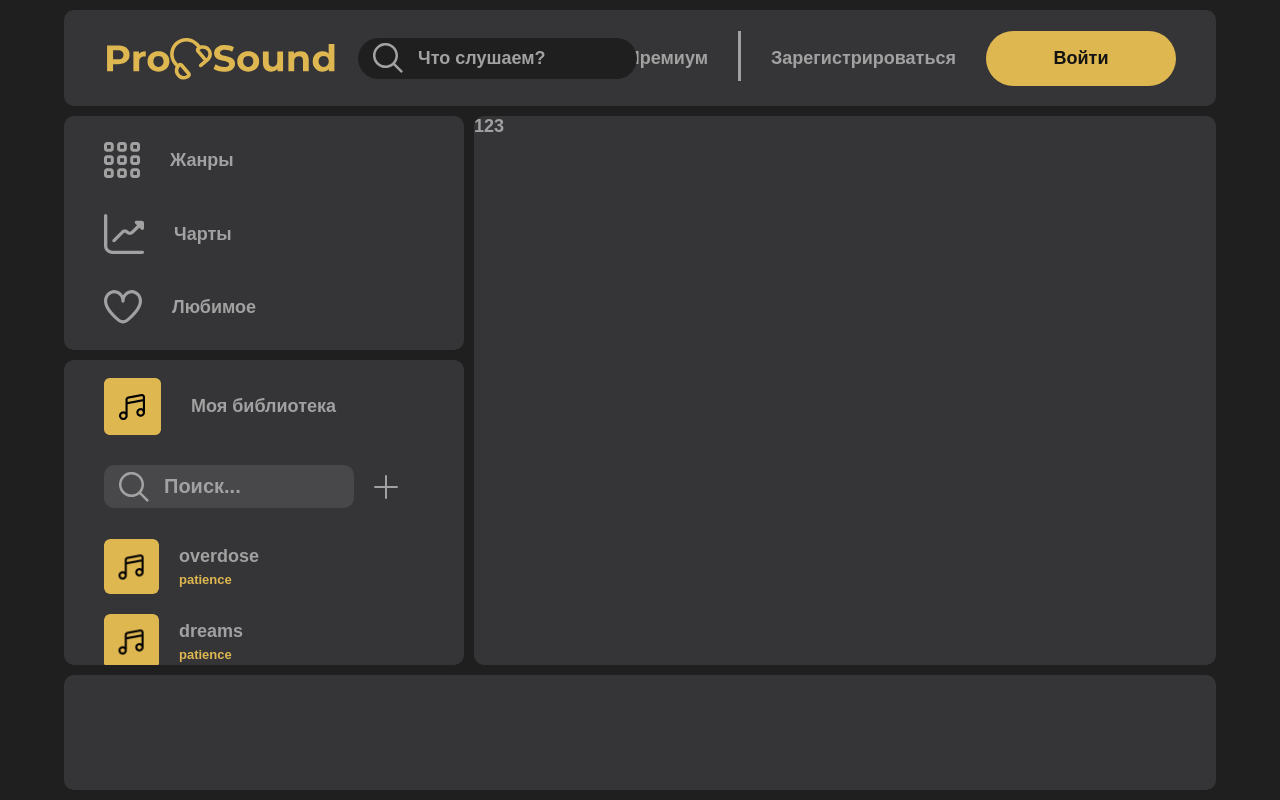
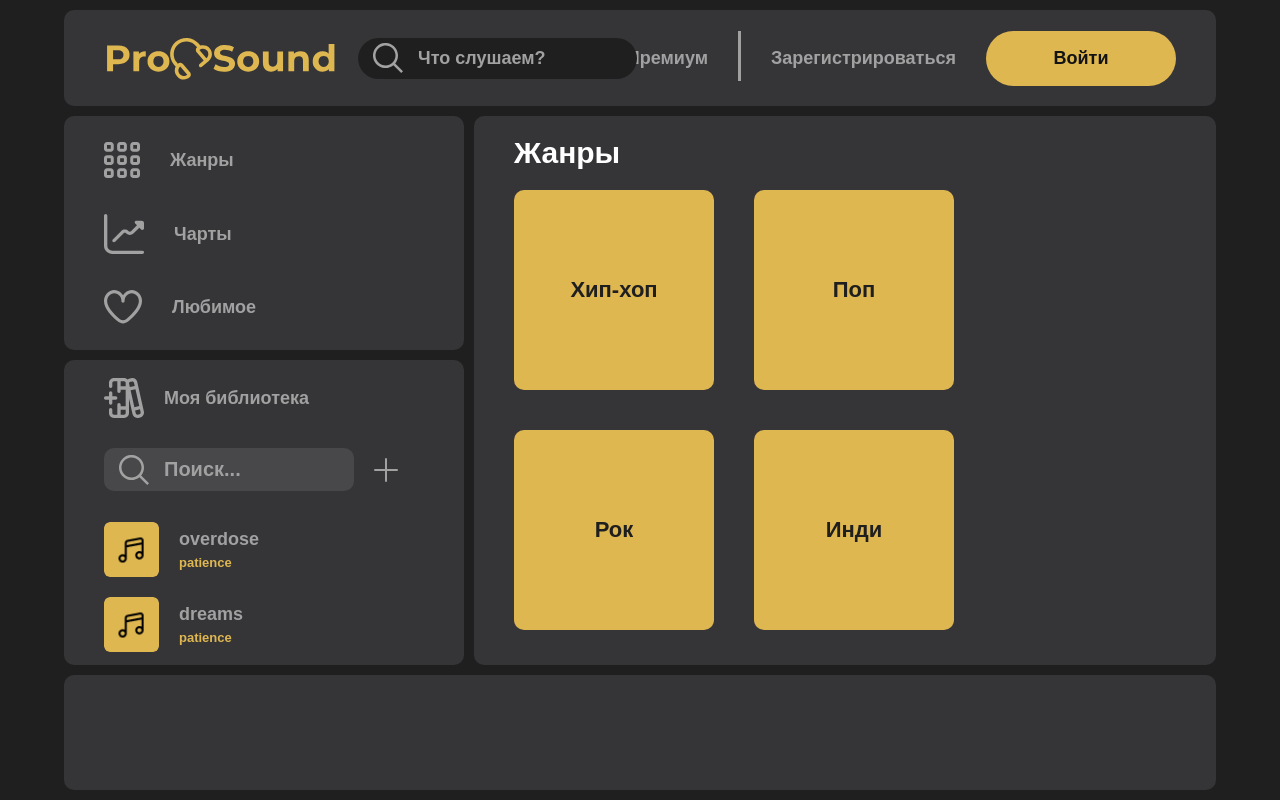
Before and after one commit to patience4you/ProSound, a Vue app: page / in a window 1280 px wide. Built offline with nearby package versions, Linux system fonts and the light colour scheme.

Commit message:
genres content add

```diff
--- a/src/components/Aside/AsidePlaylists.vue
+++ b/src/components/Aside/AsidePlaylists.vue
@@ -5,7 +5,9 @@
 
       <div class="aside-library__title">
         <a href="/genres" class="social-icons"></a>
-        <img src="@/assets/playlist.jpg" alt="">
+        <svg xmlns="http://www.w3.org/2000/svg" fill="#a1a1a1" id="Layer_1" data-name="Layer 1" viewBox="0 0 24 24" width="40" height="40">
+          <path d="m23.927,20.125l-3.971-17.729c-.359-1.615-1.969-2.634-3.581-2.275l-.976.218c-.466.104-.882.312-1.23.594-.547-.573-1.317-.931-2.17-.931h-6c-1.654,0-3,1.346-3,3v2c0,.552.447,1,1,1s1-.448,1-1v-2c0-.551.448-1,1-1h2v6c0,.552.447,1,1,1s1-.448,1-1v-1h3v10h-3v-1c0-.552-.447-1-1-1s-1,.448-1,1v6h-2c-.552,0-1-.449-1-1v-2c0-.552-.447-1-1-1s-1,.448-1,1v2c0,1.654,1.346,3,3,3h6c1.654,0,3-1.346,3-3v-8.706l2.097,9.364c.313,1.393,1.556,2.343,2.928,2.343.215,0,.434-.023.652-.072l.976-.218c.783-.175,1.451-.644,1.881-1.321.43-.678.569-1.482.394-2.265Zm-7.974-12.727l2.928-.655,2.267,10.122-2.929.654-2.267-10.121Zm-.118-5.108s1.122-.242,1.195-.242c.188,0,.372.053.534.156.226.144.382.366.44.627l.439,1.96-2.928.655-.439-1.962c-.119-.539.221-1.074.759-1.194Zm-5.835,2.71v-3h2c.552,0,1,.449,1,1v2h-3Zm2,17h-2v-3h3v2c0,.551-.448,1-1,1Zm9.844-.683c-.143.226-.365.382-.627.44l-.976.218c-.537.117-1.072-.219-1.193-.756l-.392-1.749,2.929-.653.391,1.745c.059.261.012.53-.132.755ZM3,13H1c-.553,0-1-.448-1-1s.447-1,1-1h2v-2c0-.552.447-1,1-1s1,.448,1,1v2h2c.553,0,1,.448,1,1s-.447,1-1,1h-2v2c0,.552-.447,1-1,1s-1-.448-1-1v-2Z"/>
+        </svg>
         <div id="title">Моя библиотека</div>
       </div>
 
@@ -97,7 +99,7 @@
   }
 
   .aside-library__title #title{
-    margin-left: 30px;
+    margin-left: 20px;
   }
 
   .aside-library__add-playlist {
--- a/src/components/Aside/PlaylistItem.vue
+++ b/src/components/Aside/PlaylistItem.vue
@@ -1,6 +1,6 @@
 <template>
   <div class="aside-library__playlists">
-    <a href="">
+    <a>
       <div class="playlist" v-for="playlist in playlists">
         <div class="img">
           <img :src="playlist.image" alt="Picture">
--- a/src/components/Content/MyContent.vue
+++ b/src/components/Content/MyContent.vue
@@ -3,16 +3,25 @@
 
   <div class="content">
 
-    <div v-show="currentContent === 'genres'" class="content__genres">
-      123
+    <div v-show="currentContent === 'genres'">
+      <div class="title">Жанры</div>
+
+        <div class="genres__content">
+          <a href="" v-for="genre in genres">
+            <div class="genre__title">{{genre.title}}</div>
+          </a>
+        </div>
+
     </div>
 
-    <div v-show="currentContent === 'charts'" class="content__charts">
-      456
+    <div v-show="currentContent === 'charts'">
+      <div class="title">Чарты</div>
+      <div class="charts__content"> sadad </div>
     </div>
 
-    <div v-show="currentContent === 'favorites'" class="content__favorites">
-      789
+    <div v-show="currentContent === 'favorites'">
+      <div class="title">Любимое</div>
+      <div class="favorites__content"> sadad </div>
     </div>
 
   </div>
@@ -25,7 +34,34 @@ export default {
       type: String,
       required: true
     }
-  }
+  },
+
+  data() {
+    return {
+      genres: [
+        {id: 1, title: 'Хип-хоп'},
+        {id: 2, title: 'Поп'},
+        {id: 3, title: 'Рок'},
+        {id: 4, title: 'Инди'},
+        {id: 5, title: 'R&B'},
+        {id: 6, title: 'K-Pop'},
+        {id: 7, title: 'Релакс'},
+        {id: 9, title: 'Джаз'},
+        {id: 10, title: 'Кантри'},
+        {id: 11, title: 'Метал'},
+        {id: 12, title: 'Аниме'},
+        {id: 13, title: 'Классика'},
+        {id: 14, title: 'Фолк'},
+        {id: 15, title: 'Соул'},
+        {id: 15, title: 'Панк'},
+        {id: 15, title: 'Блюз'},
+        {id: 15, title: 'Афро'},
+        {id: 15, title: 'Netflix'},
+        {id: 15, title: 'Караоке'},
+      ],
+
+    }
+  },
 
 }
 </script>
@@ -34,7 +70,7 @@ export default {
 
 .content {
   grid-area: content;
-  //padding: 20px 40px 20px 40px;
+  padding: 20px 40px 20px 40px;
 
   overflow-y: auto;
   scroll-behavior: smooth;
@@ -44,5 +80,48 @@ export default {
   border-radius: 10px;
 }
 
+.content::-webkit-scrollbar {
+  width: 10px;
+}
+
+.content::-webkit-scrollbar-thumb {
+  background-color: #7e7e7e;
+  border-radius: 5px;
+}
+
+.title {
+  font-size: 30px;
+  color: white;
+
+  margin-bottom: 20px;
+}
+
+.genres__content {
+  display: flex;
+  flex-direction: row;
+  flex-wrap: wrap;
+
+  gap: 40px;
+}
+
+.genres__content a {
+  width: 200px;
+  height: 200px;
+  border-radius: 10px;
+
+  display: flex;
+  justify-content: center;
+  align-items: center;
+
+  background-color: #DFB751;
+  text-decoration: none;
+}
+
+.genre__title {
+  font-size: 22px;
+  color: #1f1f1f;
+}
+
+
 
 </style>
```
Also changed, not shown: public/library.svg (added), src/components/Views/PremiumPage.vue (added), src/components/Views/RegistrationPage.vue (added).
